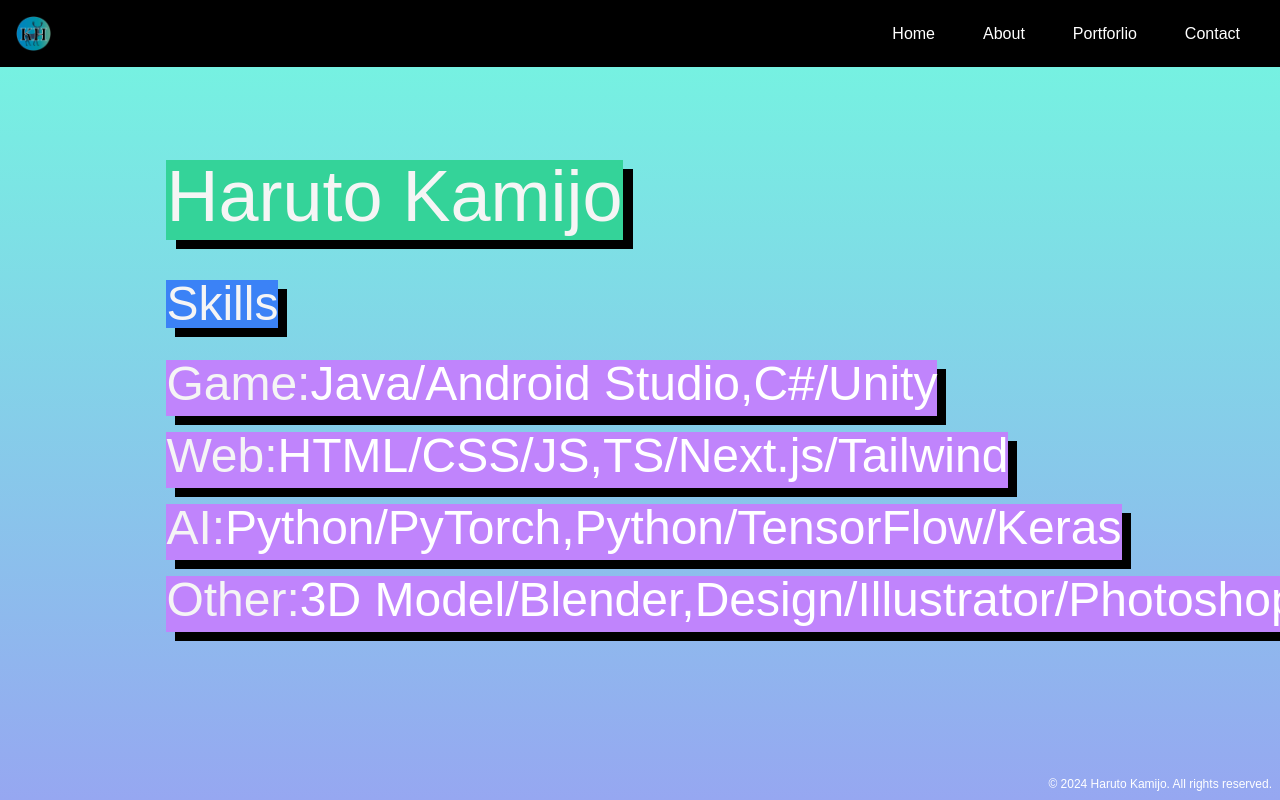
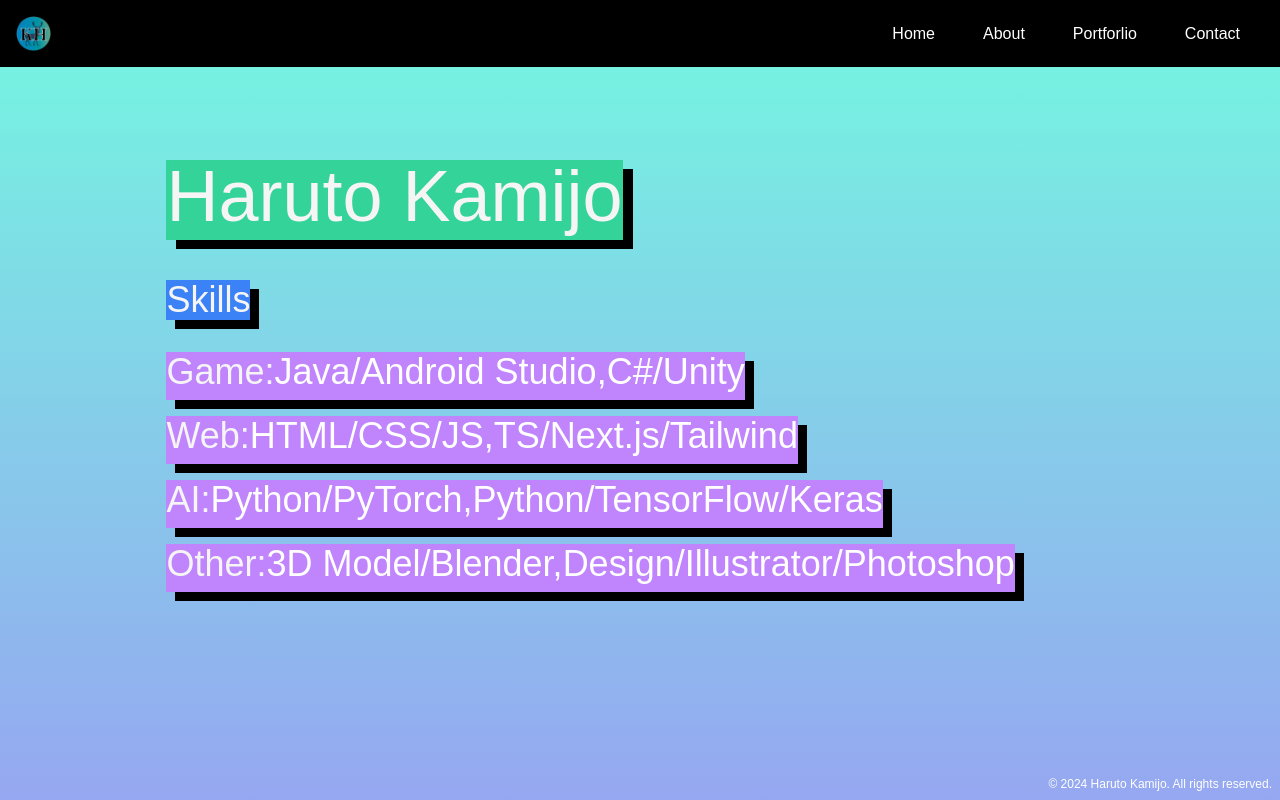
Before and after one commit to haruto-kamijo/PortfolioSite, a Next.js app in the folder portfolio/: page / in a window 1280 px wide. Built offline with nearby package versions, Linux system fonts and the light colour scheme; a web font is replaced by a local one.

Commit message:
feat:change text-size in index page

```diff
--- a/portfolio/src/app/(Components)/FV.tsx
+++ b/portfolio/src/app/(Components)/FV.tsx
@@ -15,9 +15,9 @@ const FV = () => {
 				<div>
 					<h1 className="relative text-3xl z-10 lg:text-7xl bg-emerald-400 w-max pb-2 name-shadow-border">Haruto Kamijo</h1>
 				</div>
-				<div className="relative text-3xl z-10 lg:text-5xl mt-10 ">
+				<div className="relative text-3xl z-10 lg:text-4xl mt-10 ">
 					<p className="relative bg-blue-500 z-10 w-max skills-shadow-border">Skills</p>
-					<h2 className="relative text-3xl z-10 lg:text-5xl pt-5 ">
+					<h2 className="relative text-3xl z-10 lg:text-4xl pt-5 ">
 						<p className="mt-3 w-max bg-purple-400 pb-2 skill-fcontents-shadow-border">Game:
 							<span className="text-white hover:text-orange-300">Java/Android Studio,</span>
 							<span className="text-white hover:text-orange-300">C#/Unity</span>
```
